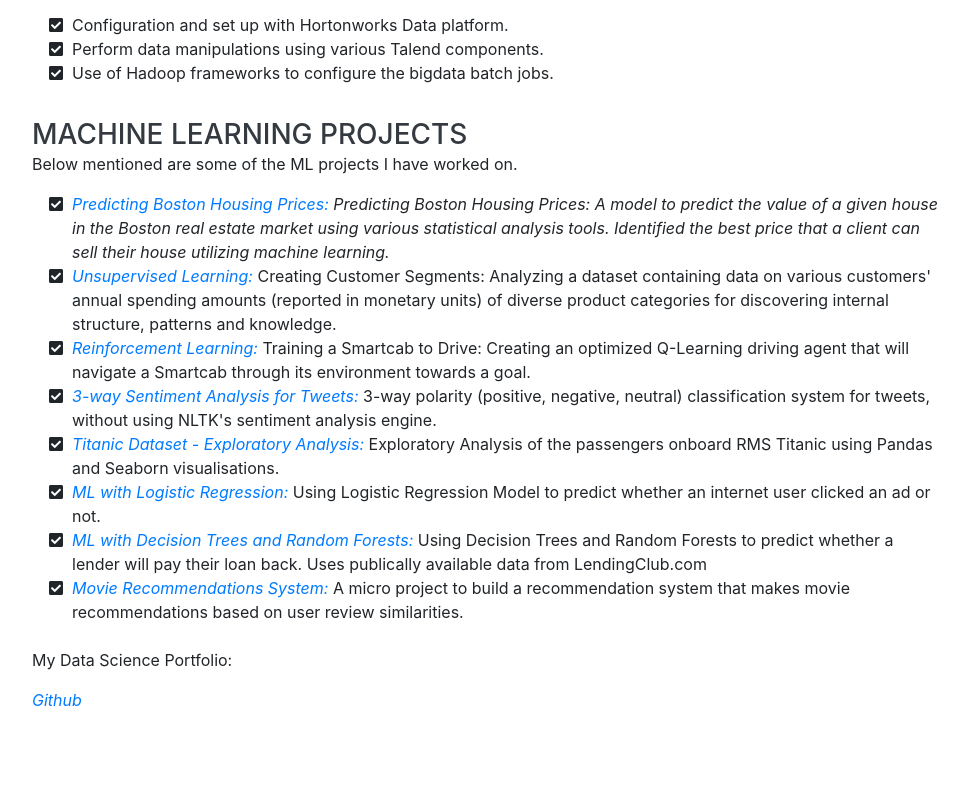
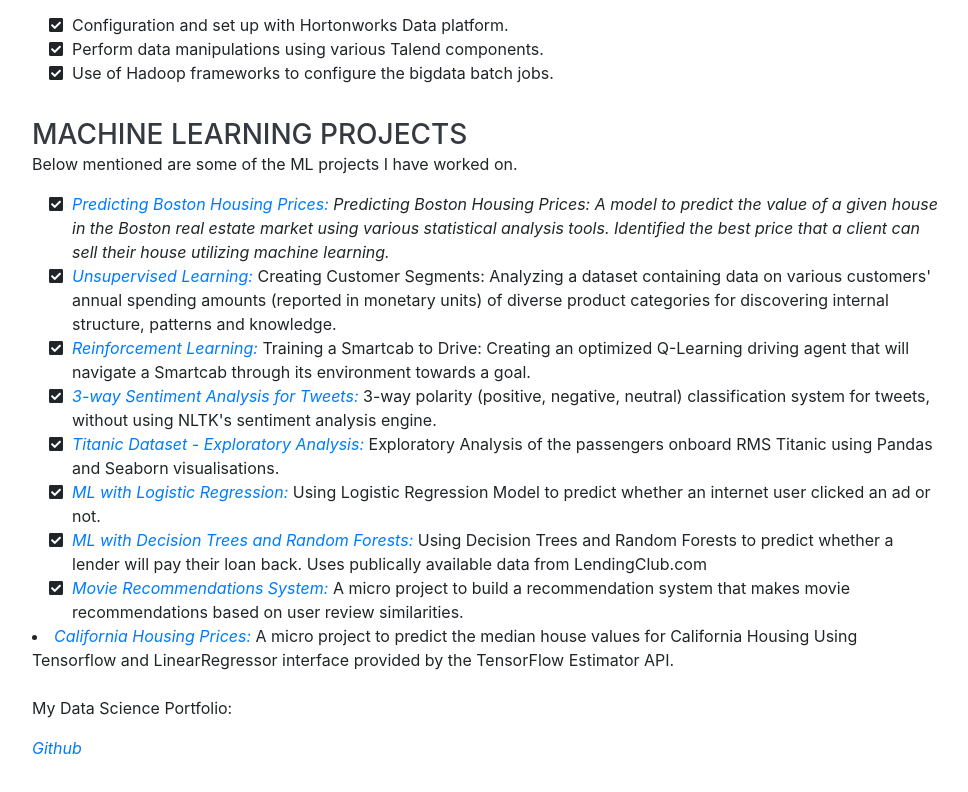
Before and after one commit to ambarishmeher/ambarish.meher, a website with bundled scripts: page index.html in a window 1280 px wide. Shown: the part 6133-6925 px from the top of the page, without its empty margins (288-1256 px from the left). Before the commit the page ends 6893 px from the top, so only its background shows below. Built offline with nearby package versions, Linux system fonts and the light colour scheme; a web font is replaced by a local one.

Commit message:
Update index.html

```diff
--- a/index.html
+++ b/index.html
@@ -341,10 +341,15 @@
             <i class="fa-li fa fa-check-square"></i>
 			<a href="https://github.com/ambarishmeher/data_science_portfolio/blob/master/Micro_Projects/Model_Decision_Trees_vs_Random_Forests.ipynb" target="_blank"><i class="mb-0">ML with Decision Trees and Random Forests: </i></a>
             Using Decision Trees and Random Forests to predict whether a lender will pay their loan back. Uses publically available data from LendingClub.com</li>
-		  <li>
+	 <li>
             <i class="fa-li fa fa-check-square"></i>
 			<a href="https://github.com/ambarishmeher/data_science_portfolio/blob/master/Micro_Projects/Recommendation_Systems_Model.ipynb" target="_blank"><i class="mb-0">Movie Recommendations System: </i></a>
             A micro project to build a recommendation system that makes movie recommendations based on user review similarities.</li>
+		</ul>
+	  <li>
+            <i class="fa-li fa fa-check-square"></i>
+			<a href="https://github.com/ambarishmeher/data_science_portfolio/blob/master/Micro_Projects/California_housing_prices.ipynb" target="_blank"><i class="mb-0">California Housing Prices: </i></a>
+            A micro project to predict the median house values for California Housing Using Tensorflow and  LinearRegressor interface provided by the TensorFlow Estimator API.</li>
 		</ul>
 
 		<br><p>My Data Science Portfolio:</p>
```
